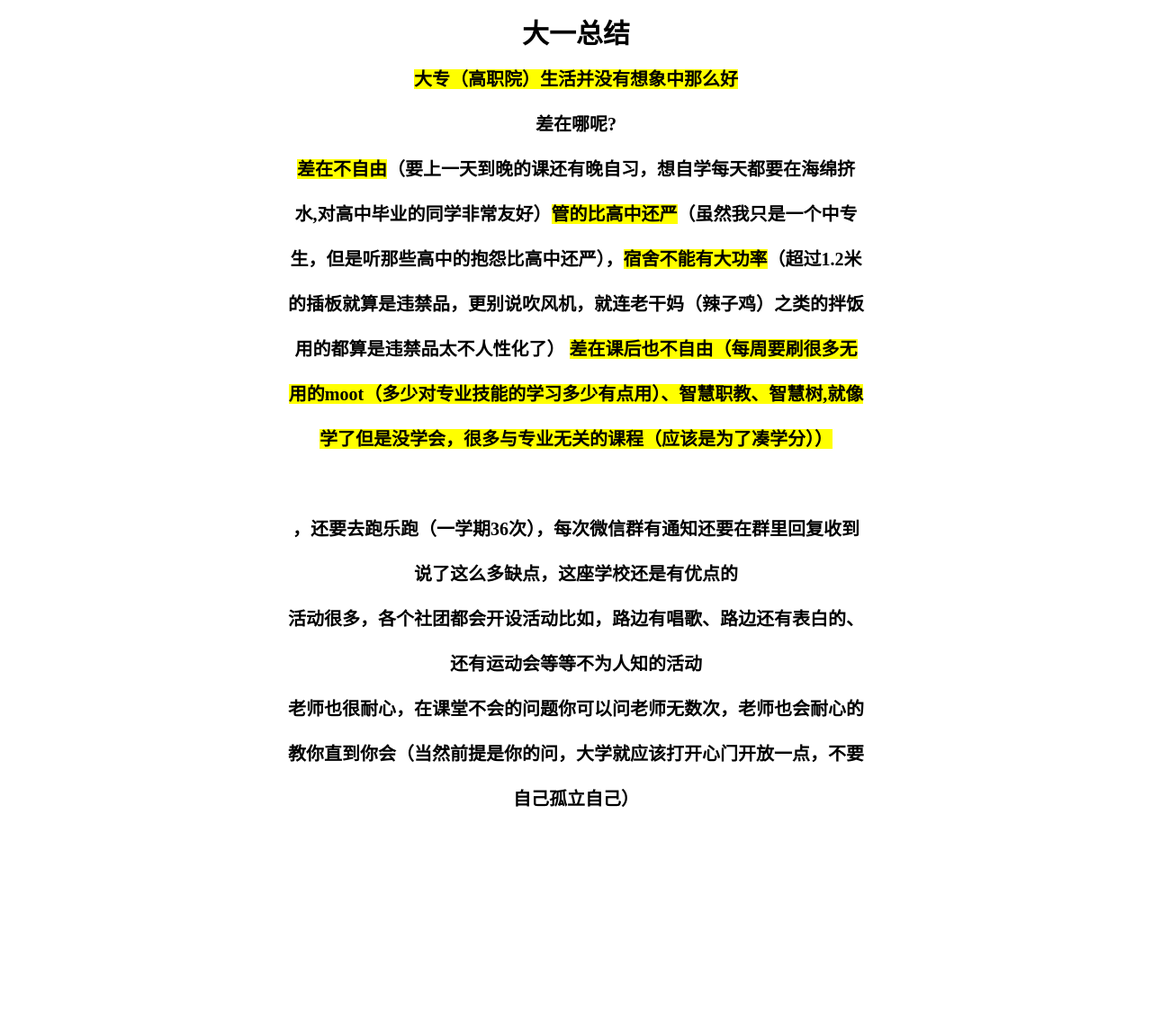
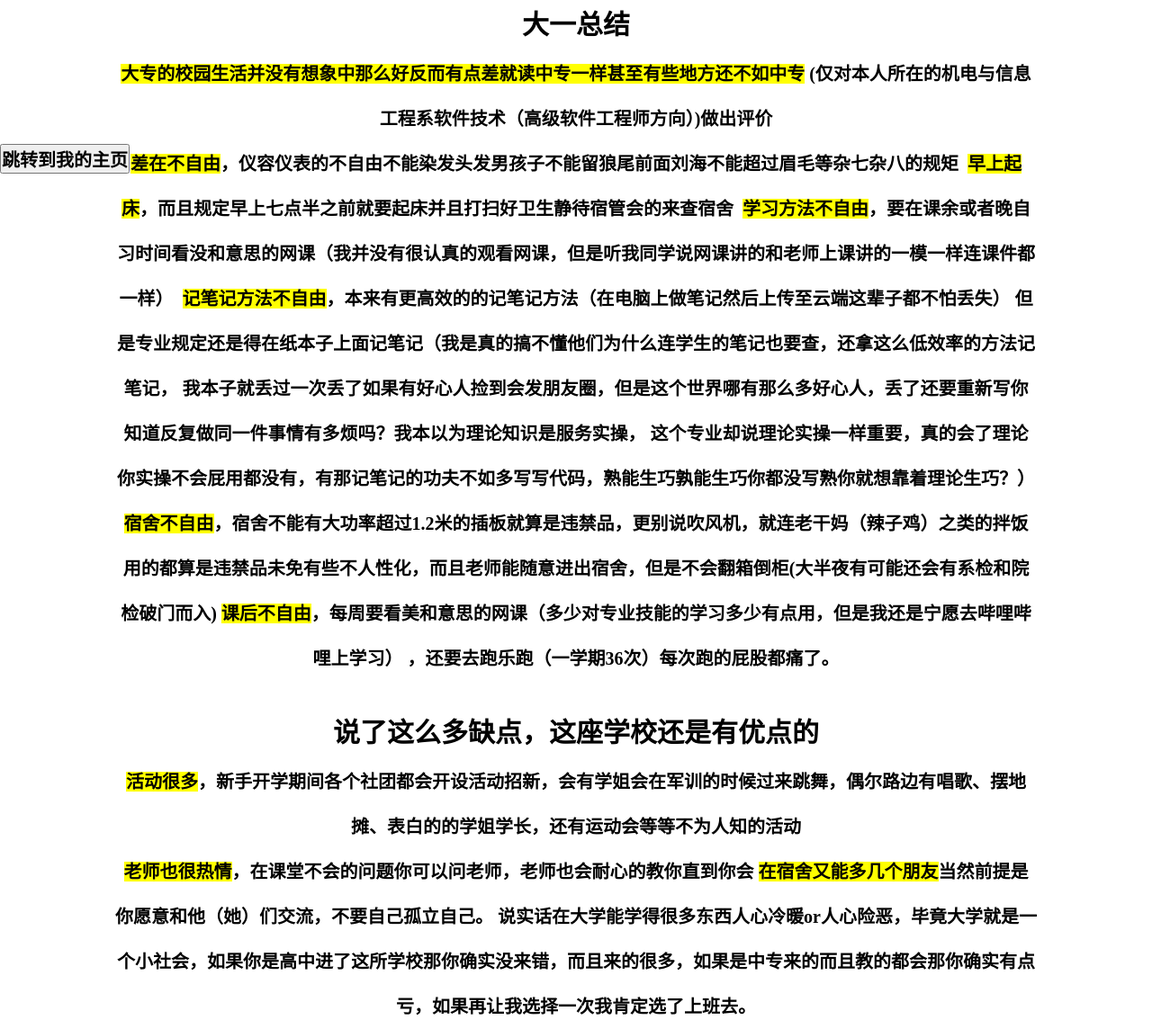
Before and after one commit to Jiuhe1129/cdzy, a plain HTML site: page index.html in a window 1280 px wide. Shown: the part 607-1751 px from the top of the page at 90% size. Before the commit the page ends 1520 px from the top, so only its background shows below. Drawn offline with Linux system fonts and the light colour scheme.

Commit message:
Add files via upload

```diff
--- a/css/style.css
+++ b/css/style.css
@@ -21,11 +21,14 @@ input{display: none;}
 .banner{width: 100%; height: 500px; overflow: hidden;}
 /* 内容 */
 .xuyan{width: 100%;}
-.bt{width: 35%; height: 50px; text-align: center; margin: 0 auto;}
-.zhengwen{width: 50%;  margin: 0 auto; text-align: center;;}
-.bt h2{margin-top: 20px; font-size: 30px;}
+.bt{text-align: center; margin: 0 auto;}
+.zhengwen{width: 80%;  margin: 0 auto; text-align: center;;}
+.bt h2{margin: 10px; font-size: 30px;}
 .xuyan p{font-weight: 700; line-height: 50px;}
 
+
+/* 个人网页链接 */
+.jiuhe1129{position: fixed; left: 0; bottom: 0;}
 
 /* 响应 */
 .no{display: block;}
--- a/index.html
+++ b/index.html
@@ -8,8 +8,7 @@
     <title>旧鹤</title>
     <link rel="stylesheet" href="css/style.css">
     <link rel="shortcut icon" href="img/a.ico" type="image/x-icon">
-    <script src="js/jquery-3.5.1.js"></script>
-    <script src="js/index.js"></script>
+
 </head>
 
 <body>
@@ -32,7 +31,7 @@
                 </div>
             </li>
             <li class="no">
-                    课六及日常照片
+                课六
                 <div>
                     <ul>
                         <a href="zy/keliu.html">
@@ -60,18 +59,36 @@
             <h2>大一总结</h2>
         </div>
         <div class="zhengwen">
-            <p><mark>大专（高职院）生活并没有想象中那么好</mark> <br>
-                差在哪呢?<br>
-                <mark>差在不自由</mark>（要上一天到晚的课还有晚自习，想自学每天都要在海绵挤水,对高中毕业的同学非常友好）<mark>管的比高中还严</mark>（虽然我只是一个中专生，但是听那些高中的抱怨比高中还严），<mark>宿舍不能有大功率</mark>（超过1.2米的插板就算是违禁品，更别说吹风机，就连老干妈（辣子鸡）之类的拌饭用的都算是违禁品太不人性化了）
-                <mark>差在课后也不自由（每周要刷很多无用的moot（多少对专业技能的学习多少有点用）、智慧职教、智慧树,就像学了但是没学会，很多与专业无关的课程（应该是为了凑学分））</mark>
-                <br><br>，还要去跑乐跑（一学期36次），每次微信群有通知还要在群里回复收到
+            <p><mark>大专的校园生活并没有想象中那么好反而有点差就读中专一样甚至有些地方还不如中专</mark>
+                (仅对本人所在的机电与信息工程系软件技术（高级软件工程师方向）)做出评价
+                <br>
+                <mark>差在不自由</mark>，仪容仪表的不自由不能染发头发男孩子不能留狼尾前面刘海不能超过眉毛等杂七杂八的规矩&nbsp;
+                <mark>早上起床</mark>，而且规定早上七点半之前就要起床并且打扫好卫生静待宿管会的来查宿舍&nbsp;
+                <mark>学习方法不自由</mark>，要在课余或者晚自习时间看没和意思的网课（我并没有很认真的观看网课，但是听我同学说网课讲的和老师上课讲的一模一样连课件都一样）&nbsp;
+                <mark>记笔记方法不自由</mark>，本来有更高效的的记笔记方法（在电脑上做笔记然后上传至云端这辈子都不怕丢失）
+                但是专业规定还是得在纸本子上面记笔记（我是真的搞不懂他们为什么连学生的笔记也要查，还拿这么低效率的方法记笔记，
+                我本子就丢过一次丢了如果有好心人捡到会发朋友圈，但是这个世界哪有那么多好心人，丢了还要重新写你知道反复做同一件事情有多烦吗？我本以为理论知识是服务实操，
+                这个专业却说理论实操一样重要，真的会了理论你实操不会屁用都没有，有那记笔记的功夫不如多写写代码，熟能生巧孰能生巧你都没写熟你就想靠着理论生巧？）
+                <mark>宿舍不自由</mark>，宿舍不能有大功率超过1.2米的插板就算是违禁品，更别说吹风机，就连老干妈（辣子鸡）之类的拌饭用的都算是违禁品未免有些不人性化，而且老师能随意进出宿舍，但是不会翻箱倒柜(大半夜有可能还会有系检和院检破门而入)
+                <mark>课后不自由</mark>，每周要看美和意思的网课（多少对专业技能的学习多少有点用，但是我还是宁愿去哔哩哔哩上学习）
+                ，还要去跑乐跑（一学期36次）每次跑的屁股都痛了。
+                <br>
             </p>
-            <p>说了这么多缺点，这座学校还是有优点的</p>
-            <p>活动很多，各个社团都会开设活动比如，路边有唱歌、路边还有表白的、还有运动会等等不为人知的活动<br>
-                老师也很耐心，在课堂不会的问题你可以问老师无数次，老师也会耐心的教你直到你会（当然前提是你的问，大学就应该打开心门开放一点，不要自己孤立自己）
+            <br>
+            <div class="bt">
+                <h2>说了这么多缺点，这座学校还是有优点的</h2>
+            </div>
+            <p><mark>活动很多</mark>，新手开学期间各个社团都会开设活动招新，会有学姐会在军训的时候过来跳舞，偶尔路边有唱歌、摆地摊、表白的的学姐学长，还有运动会等等不为人知的活动<br>
+                <mark>老师也很热情</mark>，在课堂不会的问题你可以问老师，老师也会耐心的教你直到你会
+                <mark>在宿舍又能多几个朋友</mark>当然前提是你愿意和他（她）们交流，不要自己孤立自己。
+                说实话在大学能学得很多东西人心冷暖or人心险恶，毕竟大学就是一个小社会，如果你是高中进了这所学校那你确实没来错，而且来的很多，如果是中专来的而且教的都会那你确实有点亏，如果再让我选择一次我肯定选了上班去。
             </p>
         </div>
+        <a class="jiuhe1129" href="https://jiuhe1129.github.io/"><button
+                src="https://jiuhe1129.github.io/">跳转到我的主页</button></a>
     </div>
 </body>
+<script src="js/jquery-3.5.1.js"></script>
+<script src="js/index.js"></script>
 
 </html>
```
Also changed, not shown: zy/biaoqingbao.html (+3 -1 lines), zy/keliu.html (+5 -4 lines), zy/tongxue.html (+3 -2 lines). Lines whose indentation alone changed are shown as unchanged.
